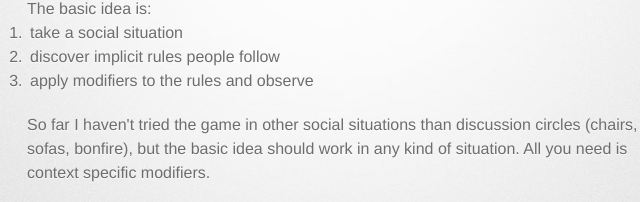
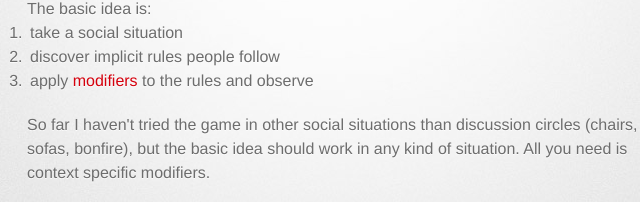
Before and after one commit to jussiholtta/socialrules, a plain HTML site: page index.html in a window 1280 px wide. Shown: the part 230-432 px from the top of the page, 303-943 px from the left. Drawn offline with Linux system fonts and the light colour scheme; a web font is replaced by a local one.

Commit message:
added a more obvious link to the example modifiers

```diff
--- a/index.html
+++ b/index.html
@@ -36,7 +36,7 @@
          The basic idea is:
          <li>take a social situation</li>
          <li>discover implicit rules people follow</li>
-         <li>apply modifiers to the rules and observe</li>
+         <li>apply <a href="https://github.com/jussiholtta/socialrules/blob/master/modifiers.txt">modifiers</a> to the rules and observe</li>
          </ol>
 </p>
 <p>So far I haven't tried the game in other social situations than discussion circles (chairs, sofas, bonfire), but the basic idea should work in any kind of situation. All you need is context specific modifiers.</p>
```
